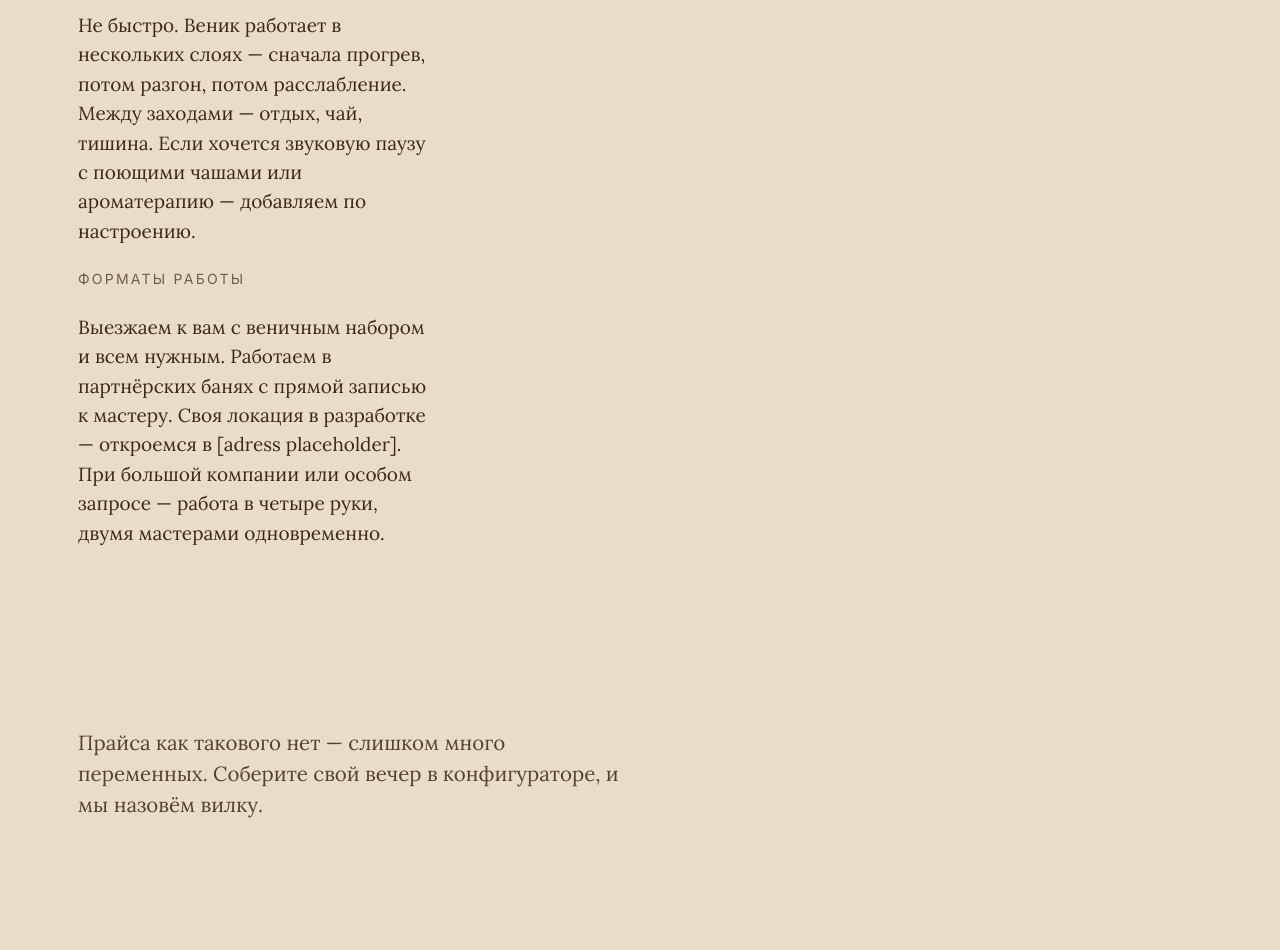
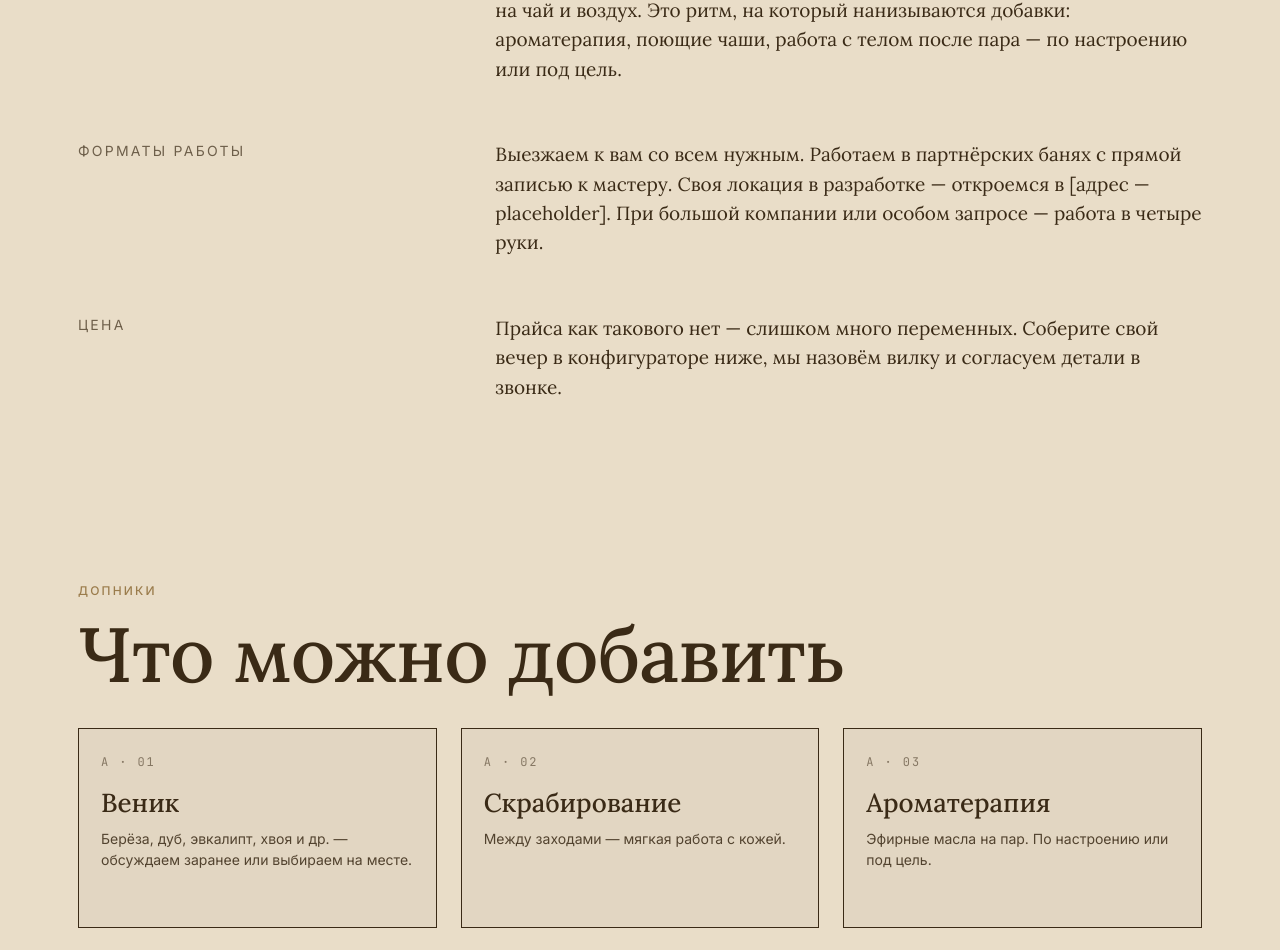
Before and after one commit to keechva/vigor-and-strength, a Next.js app: page /banya in a window 1280 px wide. Shown: the part 735-1685 px from the top of the page. Built offline with nearby package versions, Linux system fonts and the light colour scheme.

Commit message:
реструктурируй верх страницы бани: один intro вместо трёх, нормальная сетка

```diff
--- a/app/_components/banya/BanyaBaseSteam.tsx
+++ /dev/null
@@ -1,17 +0,0 @@
-export function BanyaBaseSteam() {
-  return (
-    <section className="zone warm" aria-label="Базовое парение">
-      <div className="wrap">
-        <div className="manifesto">
-          <div className="body">
-            <p>
-              Сердцевина любого вечера — само парение. Заходы в парную, веник,
-              перерывы на воду и воздух. Это базовый ритм, всё остальное
-              нанизывается сверху.
-            </p>
-          </div>
-        </div>
-      </div>
-    </section>
-  );
-}
--- a/app/_components/banya/BanyaIntro.tsx
+++ b/app/_components/banya/BanyaIntro.tsx
@@ -2,22 +2,31 @@ export function BanyaIntro() {
   return (
     <section className="zone warm" aria-label="Описание направления">
       <div className="wrap">
-        <div className="manifesto">
-          <div className="body">
+        <div className="banya-intro-grid">
+          <div className="banya-intro-row">
             <p className="kicker">Как мы парим</p>
             <p>
-              Не быстро. Веник работает в нескольких слоях — сначала прогрев,
-              потом разгон, потом расслабление. Между заходами — отдых, чай,
-              тишина. Если хочется звуковую паузу с поющими чашами или
-              ароматерапию — добавляем по настроению.
+              Парение — основа любого вечера в бане. Заходы в парную, веник,
+              перерывы на чай и воздух. Это ритм, на который нанизываются
+              добавки: ароматерапия, поющие чаши, работа с телом после пара —
+              по настроению или под цель.
             </p>
+          </div>
+          <div className="banya-intro-row">
             <p className="kicker">Форматы работы</p>
             <p>
-              Выезжаем к вам с веничным набором и всем нужным. Работаем в
-              партнёрских банях с прямой записью к мастеру. Своя локация в
-              разработке — откроемся в [adress placeholder]. При большой
-              компании или особом запросе — работа в четыре руки, двумя
-              мастерами одновременно.
+              Выезжаем к вам со всем нужным. Работаем в партнёрских банях с
+              прямой записью к мастеру. Своя локация в разработке — откроемся в
+              [адрес — placeholder]. При большой компании или особом запросе —
+              работа в четыре руки.
+            </p>
+          </div>
+          <div className="banya-intro-row">
+            <p className="kicker">Цена</p>
+            <p>
+              Прайса как такового нет — слишком много переменных. Соберите свой
+              вечер в конфигураторе ниже, мы назовём вилку и согласуем детали в
+              звонке.
             </p>
           </div>
         </div>
--- a/app/_components/banya/BanyaPricingNote.tsx
+++ /dev/null
@@ -1,21 +0,0 @@
-export function BanyaPricingNote() {
-  return (
-    <section className="zone warm" aria-label="Ориентир по цене">
-      <div className="wrap">
-        <p
-          style={{
-            fontFamily: "var(--font-serif), serif",
-            fontSize: "clamp(20px, 1.6vw, 26px)",
-            lineHeight: 1.5,
-            maxWidth: "44ch",
-            margin: 0,
-            opacity: 0.85,
-          }}
-        >
-          Прайса как такового нет — слишком много переменных. Соберите свой
-          вечер в конфигураторе, и мы назовём вилку.
-        </p>
-      </div>
-    </section>
-  );
-}
--- a/app/banya/page.tsx
+++ b/app/banya/page.tsx
@@ -1,8 +1,6 @@
 import type { Metadata } from "next";
 import { BanyaHero } from "../_components/banya/BanyaHero";
 import { BanyaIntro } from "../_components/banya/BanyaIntro";
-import { BanyaPricingNote } from "../_components/banya/BanyaPricingNote";
-import { BanyaBaseSteam } from "../_components/banya/BanyaBaseSteam";
 import { BanyaAddons } from "../_components/banya/BanyaAddons";
 import { BanyaPrograms } from "../_components/banya/BanyaPrograms";
 import { BanyaConfigurator } from "../_components/banya/BanyaConfigurator";
@@ -23,8 +21,6 @@ export default function BanyaPage() {
       <BanyaHero />
       <div className="bridge-warm-in" aria-hidden="true" />
       <BanyaIntro />
-      <BanyaPricingNote />
-      <BanyaBaseSteam />
       <BanyaAddons />
       <BanyaPrograms />
       <BanyaConfigurator />
--- a/app/globals.css
+++ b/app/globals.css
@@ -976,6 +976,39 @@ footer.site-footer .social span {
   letter-spacing: .16em;
 }
 
+/* ============ BANYA INTRO GRID ============ */
+.banya-intro-grid {
+  display: flex;
+  flex-direction: column;
+  gap: 56px;
+}
+.banya-intro-row {
+  display: grid;
+  grid-template-columns: 1fr 2fr;
+  gap: 64px;
+  align-items: start;
+}
+.banya-intro-row .kicker {
+  font-family: var(--font-sans), sans-serif;
+  font-size: 14px;
+  line-height: 1.6;
+  opacity: .7;
+  text-transform: uppercase;
+  letter-spacing: .16em;
+  margin: 0;
+}
+.banya-intro-row p:not(.kicker) {
+  font-family: var(--font-serif), serif;
+  font-size: clamp(19px, 1.4vw, 22px);
+  line-height: 1.55;
+  margin: 0;
+  max-width: 60ch;
+}
+@media (max-width: 880px) {
+  .banya-intro-grid { gap: 36px; }
+  .banya-intro-row { grid-template-columns: 1fr; gap: 12px; }
+}
+
 .cards {
   display: grid;
   gap: 24px;
```
